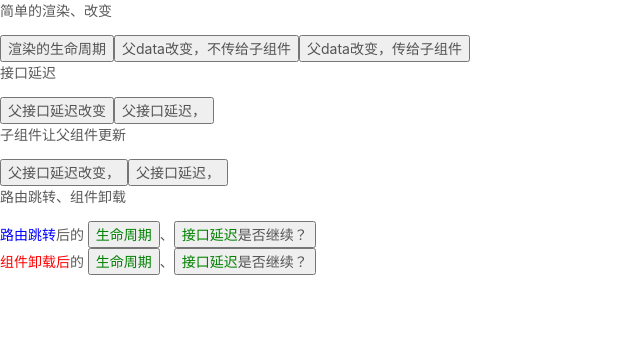
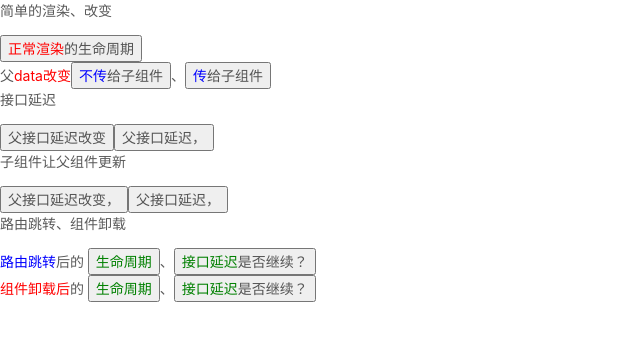
Before and after one commit to caozhengqian/vue2-struggle, a Vue app: page /life/index in a window 1280 px wide. Shown: the top 340 px of the page, without its empty margins (0-640 px from the left). Built offline with nearby package versions, Linux system fonts and the light colour scheme.

Commit message:
modify 生命周期模板

```diff
--- a/src/views/life/Life.vue
+++ b/src/views/life/Life.vue
@@ -1,9 +1,16 @@
 <template>
   <div class="Life">
     <p>简单的渲染、改变</p>
-    <button @click="toSimpleLife">渲染的生命周期</button>
-    <button @click="toFuzisunLife">父data改变，不传给子组件</button>
-    <button @click="toFuzisunLife">父data改变，传给子组件</button>
+    <button @click="toSimpleLife">
+      <span class="red">正常渲染</span>的生命周期
+    </button>
+    <br />
+    父<span class="red">data改变</span>
+    <button @click="toFuzisunLife">
+      <span class="blue">不传</span>给子组件
+    </button>
+    <span>、</span>
+    <button @click="toFuzisunLife"><span class="blue">传</span>给子组件</button>
     <p>接口延迟</p>
     <button @click="toFuzisunLife">父接口延迟改变</button>
     <button @click="toFuzisunLife">父接口延迟，</button>
```
